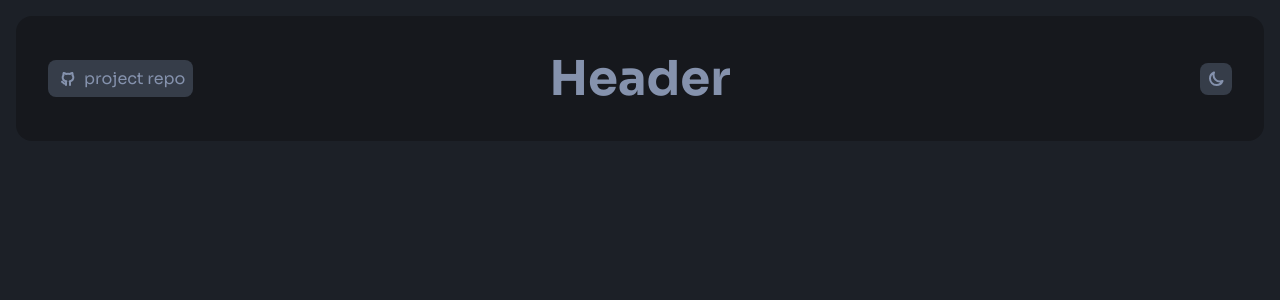
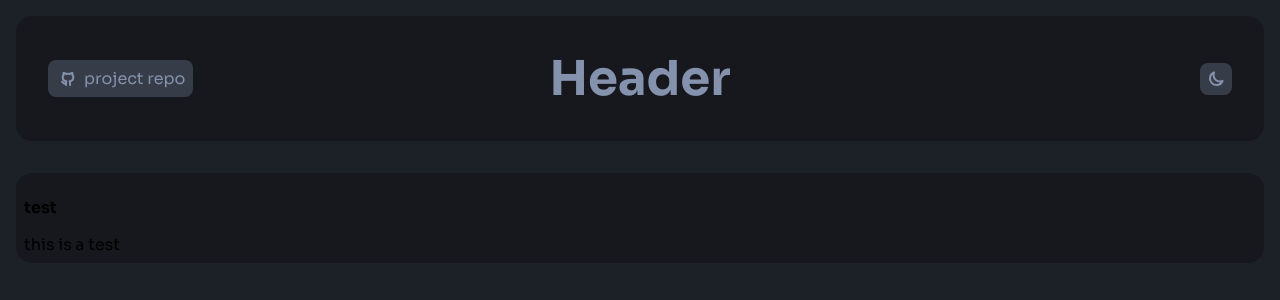
Before and after one commit to SoupCat-Py/zshcheatsheet, a React (Vite) app: page / in a window 1280 px wide. Shown: the top 300 px of the page. Built offline with nearby package versions, Linux system fonts and the light colour scheme.

Commit message:
started work on cards
- got the basic framework-ish stuff done
- still need to do layout and styling

```diff
--- a/src/App.tsx
+++ b/src/App.tsx
@@ -1,10 +1,12 @@
 import Header from "./components/Header";
+import CardContainer from "./components/CardContainer";
 
 function App() {
   return (
-    <>
+    <div className="d-flex flex-col g2">
       <Header />
-    </>
+      <CardContainer />
+    </div>
   );
 }
 
--- /dev/null
+++ b/src/components/Card.tsx
@@ -0,0 +1,14 @@
+
+type CardProp = {
+    command: string;
+    description: string;
+}
+
+export default function Card({command, description}: CardProp) {
+    return (
+        <div className="bg-norm r1 p05">
+            <h3>{command}</h3>
+            <span>{description}</span>
+        </div>
+    )
+}
--- /dev/null
+++ b/src/components/CardContainer.tsx
@@ -0,0 +1,9 @@
+import Card from "./Card";
+
+export default function CardContainer() {
+    return (
+        <div className="d-flex flex-col g1">
+            <Card command="test" description="this is a test" />
+        </div>
+    )
+}
```
